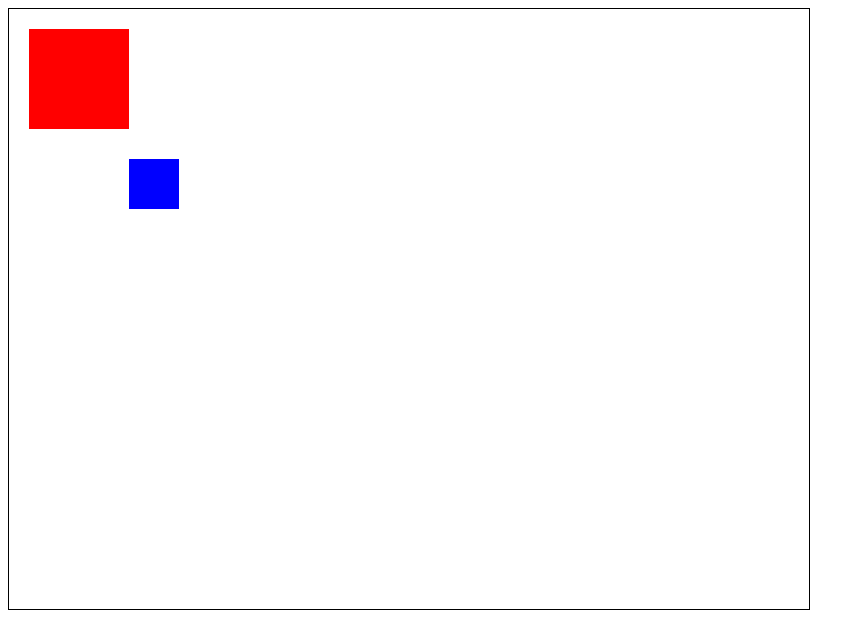
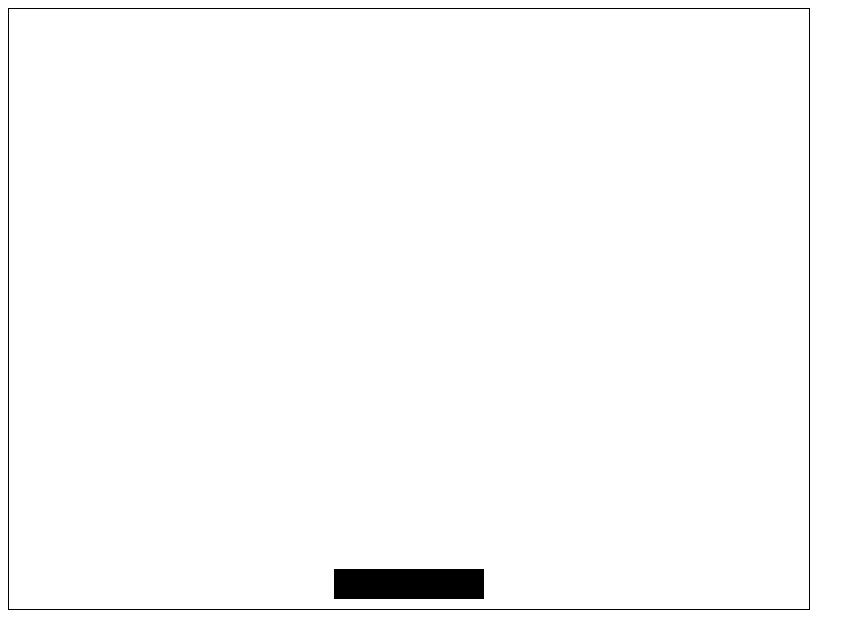
Before and after one commit to KeithChasen/js-game-tutorial, a plain HTML site: page index.html in a window 1280 px wide. Shown: the whole page, without its empty margins (0-865 px from the left). Drawn offline with Linux system fonts and the light colour scheme.

Commit message:
basic game object class

```diff
--- a/index.html
+++ b/index.html
@@ -11,6 +11,7 @@
 </head>
 <body>
 <canvas id="gameScreen" width="800" height="600"></canvas>
+<script src="src/paddle.js"></script>
 <script src="src/index.js"></script>
 </body>
 </html>
--- a/src/index.js
+++ b/src/index.js
@@ -1,10 +1,11 @@
 let canvas = document.getElementById("gameScreen");
 let ctx = canvas.getContext('2d');
 
+const GAME_WIDTH = 800;
+const GAME_HEIGHT = 600;
+
 ctx.clearRect(0, 0, 800, 600);
 
-ctx.fillStyle = '#f00';
-ctx.fillRect(20, 20, 100, 100);
+let paddle = new Paddle(GAME_WIDTH, GAME_HEIGHT);
 
-ctx.fillStyle = '#00f';
-ctx.fillRect(120, 150, 50, 50);
+paddle.draw(ctx);
--- /dev/null
+++ b/src/paddle.js
@@ -0,0 +1,15 @@
+class Paddle {
+    constructor(gameWidth, gameHeight) {
+        this.width = 150;
+        this.height = 30;
+
+        this.position = {
+            x: gameWidth/2 - this.width/2,
+            y: gameHeight - this.height - 10
+        }
+    }
+
+    draw(ctx) {
+        ctx.fillRect(this.position.x, this.position.y, this.width, this.height)
+    }
+}
```
